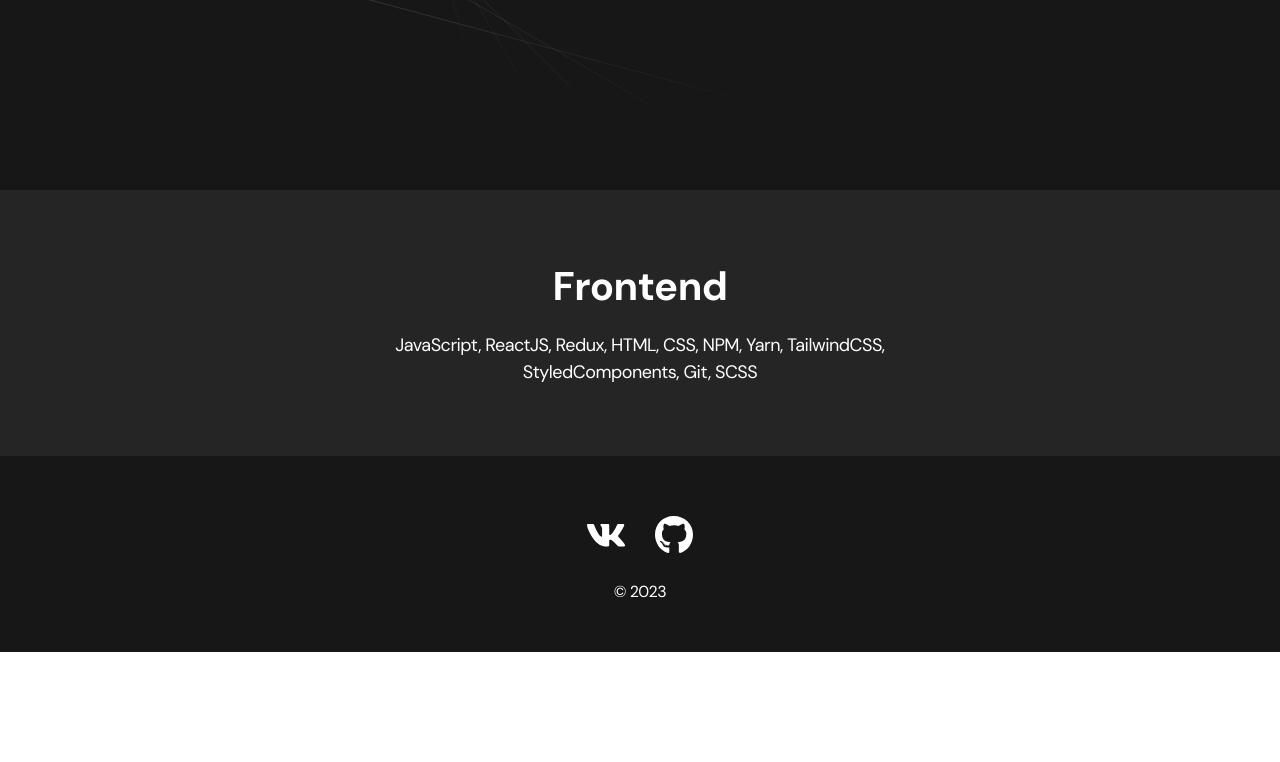
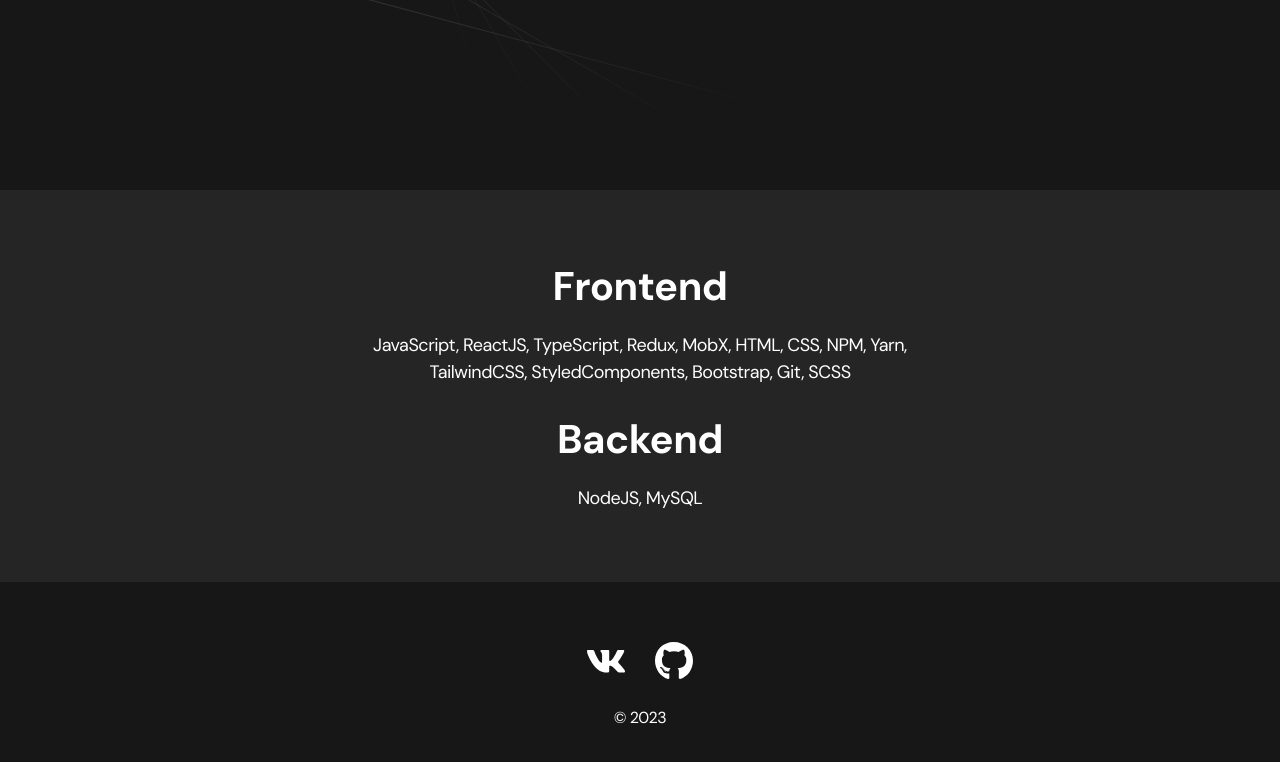
Before and after one commit to m8lott/portfolio, a React (Create React App) app: page / in a window 1280 px wide. Shown: the part 581-1343 px from the top of the page. Before the commit the page ends 1233 px from the top, so only its background shows below. Built offline with nearby package versions, Linux system fonts and the light colour scheme.

Commit message:
добавил skeleton в projects и обновил контактную информацию

```diff
--- a/package.json
+++ b/package.json
@@ -10,6 +10,7 @@
     "gh-pages": "^6.0.0",
     "react": "^18.2.0",
     "react-dom": "^18.2.0",
+    "react-loading-skeleton": "^3.3.1",
     "react-router-dom": "^6.15.0",
     "react-scripts": "5.0.1",
     "web-vitals": "^2.1.4"
--- a/src/pages/Contacts.js
+++ b/src/pages/Contacts.js
@@ -16,7 +16,7 @@ const Contacts = () => {
                     </li>
                     <li className="content-list__item">
                         <h2 className="title-2">Email</h2>
-                        <p><a href="mailto:tazorbeatsss@gmail.com">tazorbeatsss@gmail.com</a></p>
+                        <p><a href="mailto:tazorbeatsss@gmail.com">frontdev187@gmail.com</a></p>
                     </li>
                 </ul>
 
--- a/src/pages/Home.js
+++ b/src/pages/Home.js
@@ -8,7 +8,10 @@ const Home = () => {
                     <ul className="content-list">
                         <li className="content-list__item">
                             <h2 className="title-2">Frontend</h2>
-                            <p>JavaScript, ReactJS, Redux, HTML, CSS, NPM, Yarn, TailwindCSS, StyledComponents, Git, SCSS</p>
+                            <p>JavaScript, ReactJS, TypeScript, Redux, MobX, HTML, CSS, NPM, Yarn, TailwindCSS, StyledComponents, Bootstrap, Git, SCSS</p>
+                            <br/>
+                            <h2 className="title-2">Backend</h2>
+                            <p>NodeJS, MySQL</p>
                         </li>
                     </ul>
             </div>
--- a/src/pages/Projects.js
+++ b/src/pages/Projects.js
@@ -1,14 +1,27 @@
-import Project from '../components/project/Project';
+import { useState, useEffect } from 'react'
+import Project from '../components/project/Project'
 import {projects} from "./../helpers/projectsList"
+import Skeleton, { SkeletonTheme } from 'react-loading-skeleton'
+import "react-loading-skeleton/dist/skeleton.css"
+const Projects = () => {
 
-const Projects = () => {
+	const [isLoading, setIsLoading] = useState(true);
+
+	useEffect(() => {
+		setTimeout(() => {
+			setIsLoading(false);
+		}, 1000)
+	},[])
+
 	return (
 		<main className="section">
 			<div className="container">
 				<h2 className="title-1">Projects</h2>
 				<ul className="projects">
+				<SkeletonTheme baseColor="#202020" highlightColor="#444">
 					{projects.map((project, index) => {
 						return (
+							isLoading ? <Skeleton width='370px' height='150px' style={{maxWidth:'370px', borderRadius:'10px'}}/> :
 							<Project
 								key={index}
 								title={project.title}
@@ -17,6 +30,7 @@ const Projects = () => {
 							/>
 						);
 					})}
+					</SkeletonTheme>
 				</ul>
 			</div>
 		</main>
```
Also changed, not shown: 1 other file (tests, documents, lock files or other folders).
